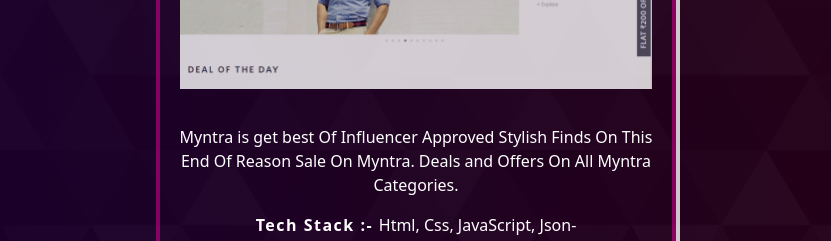
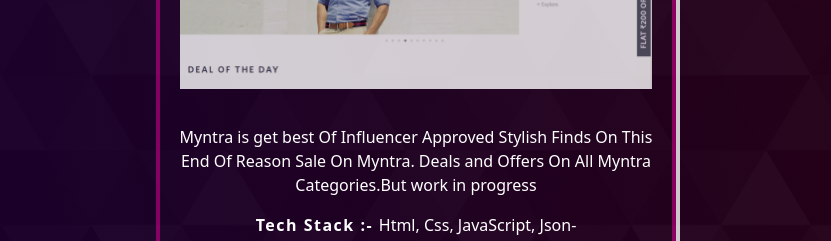
Before and after one commit to Yasin051197/Yasim.github.io, a React (Create React App) app in the folder yasimjamadar.github.io/: page / in a window 1280 px wide. Shown: the part 4200-4441 px from the top of the page, without its empty margins (224-1055 px from the left). Built offline with nearby package versions, Linux system fonts and the light colour scheme.

Commit message:
added ss in projects

```diff
--- a/yasimjamadar.github.io/src/components/Projects/Projects.js
+++ b/yasimjamadar.github.io/src/components/Projects/Projects.js
@@ -56,7 +56,7 @@
                 title="Myntra.com Clone"
                 tool= "Html, Css, JavaScript, Json-Server,Reactjs,Chakra-ui,Json-server"
                 description="Myntra is get best Of Influencer Approved Stylish Finds On This End Of Reason Sale On Myntra.
-                Deals and Offers On All Myntra Categories."
+                Deals and Offers On All Myntra Categories.But work in progress"
                 link="https://github.com/Yasin051197/Myntra_Clone"
                 demoLink="https://zesty-daifuku-470069.netlify.app/"
               />
```
